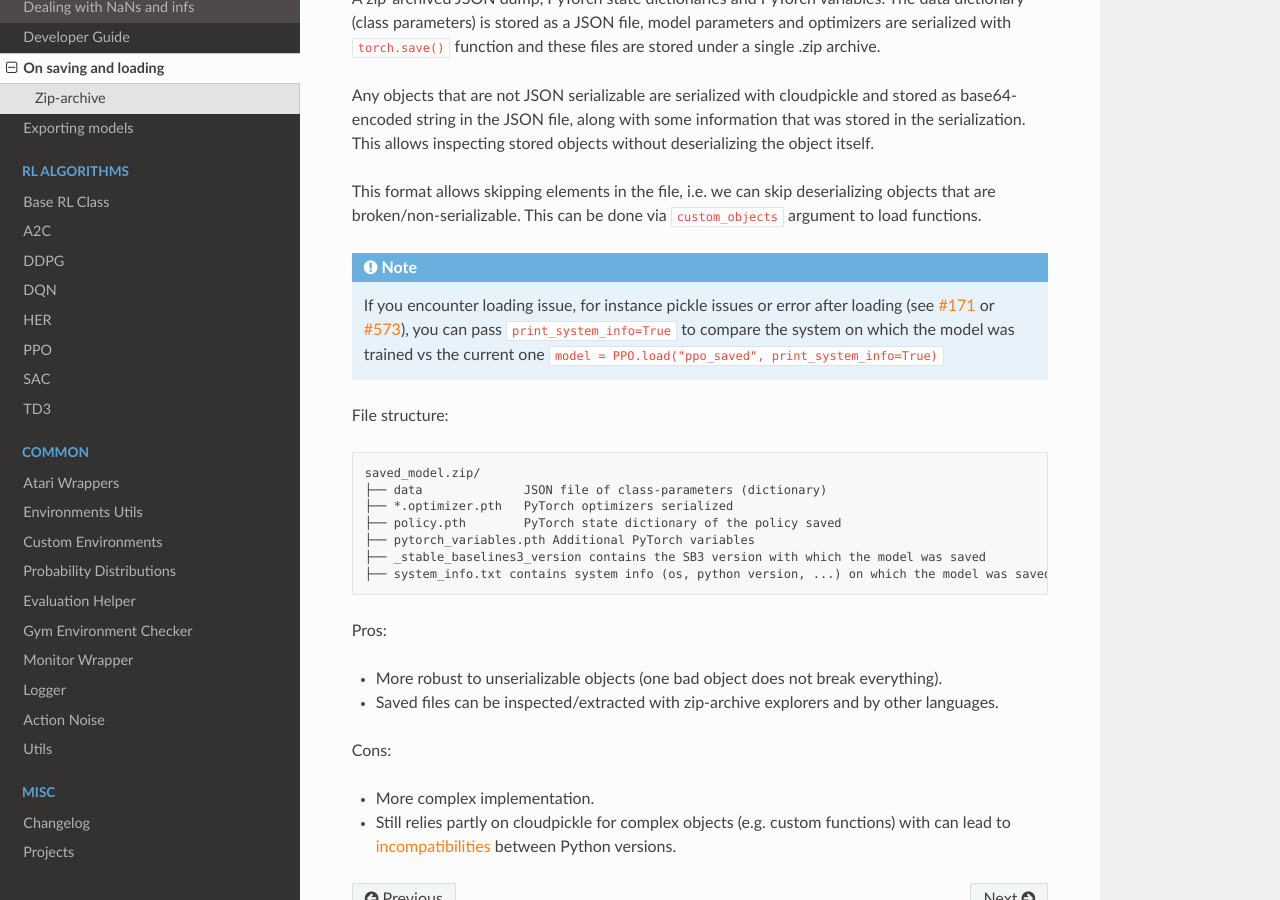
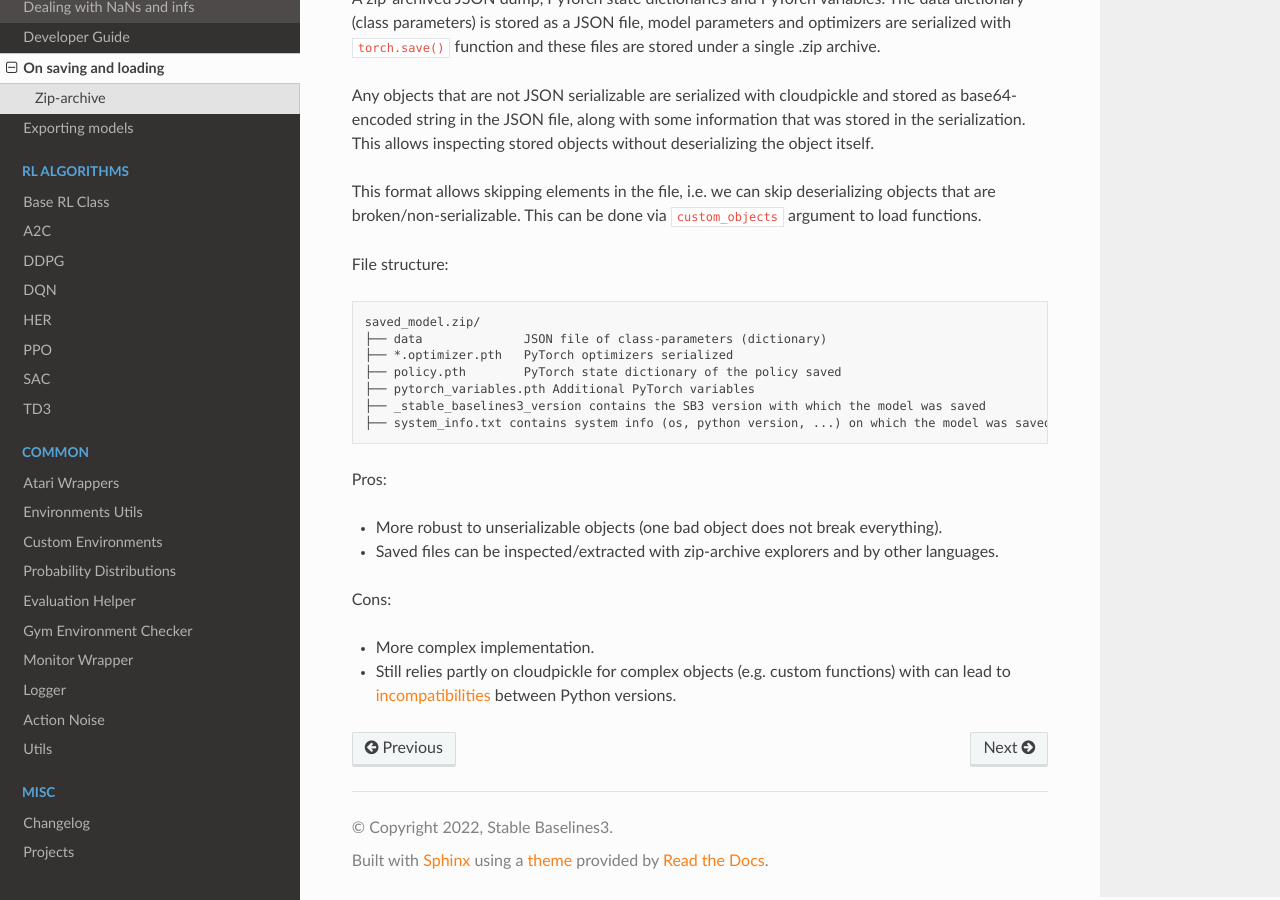
Before and after one commit to DLR-RM/stable-baselines3, a Sphinx documentation site: the page built from docs/guide/save_format.rst, in a window 1280 px wide and 900 px high, scrolled down 535 px. Built offline with Sphinx 7.4.7 and the Read the Docs theme 2.0.0, drawn with Linux system fonts in a browser that asks for light colours.

Commit message:
Remove documentation note

```diff
--- a/docs/guide/save_format.rst
+++ b/docs/guide/save_format.rst
@@ -32,14 +32,6 @@ This format allows skipping elements in the file, i.e. we can skip deserializing
 broken/non-serializable.
 This can be done via ``custom_objects`` argument to load functions.
 
-.. note::
-
-  If you encounter loading issue, for instance pickle issues or error after loading
-  (see `#171 <https://github.com/DLR-RM/stable-baselines3/issues/171>`_ or `#573 <https://github.com/DLR-RM/stable-baselines3/issues/573>`_),
-  you can pass ``print_system_info=True``
-  to compare the system on which the model was trained vs the current one
-  ``model = PPO.load("ppo_saved", print_system_info=True)``
-
 
 File structure:
 
```
